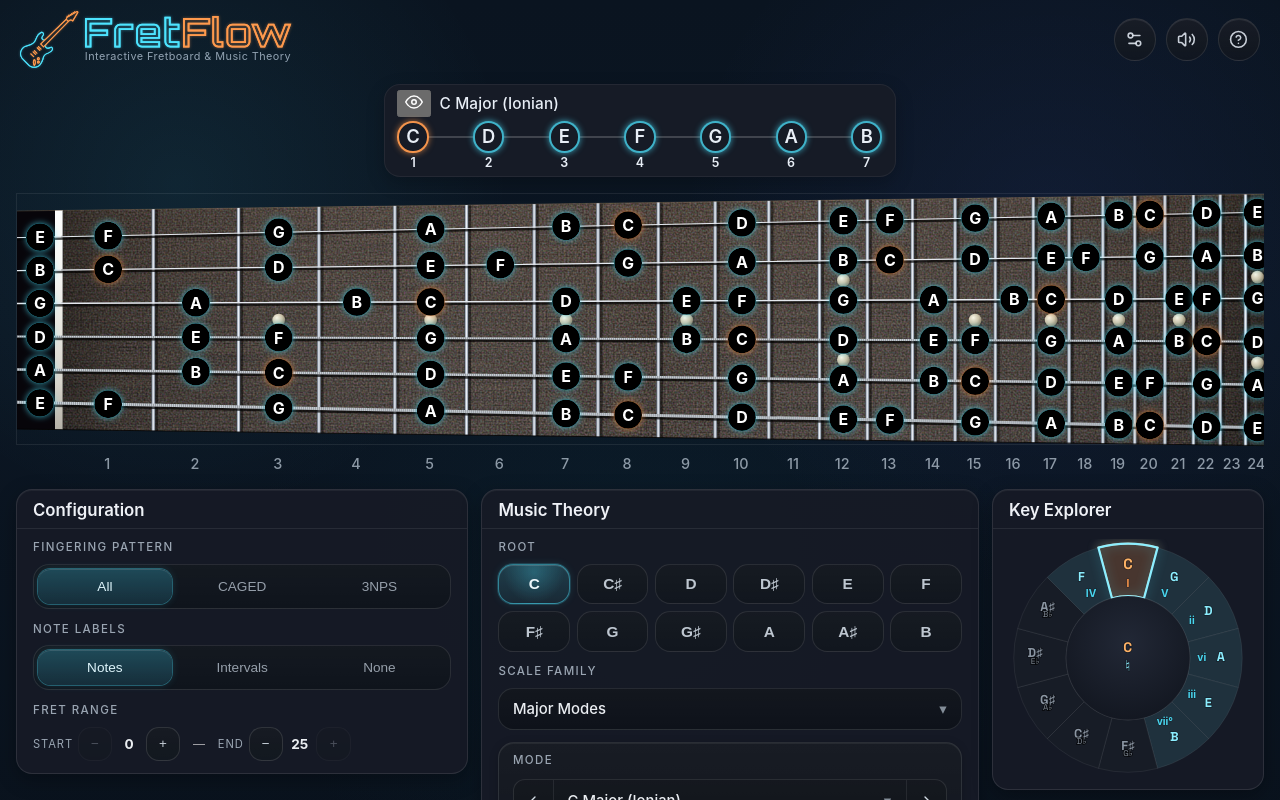
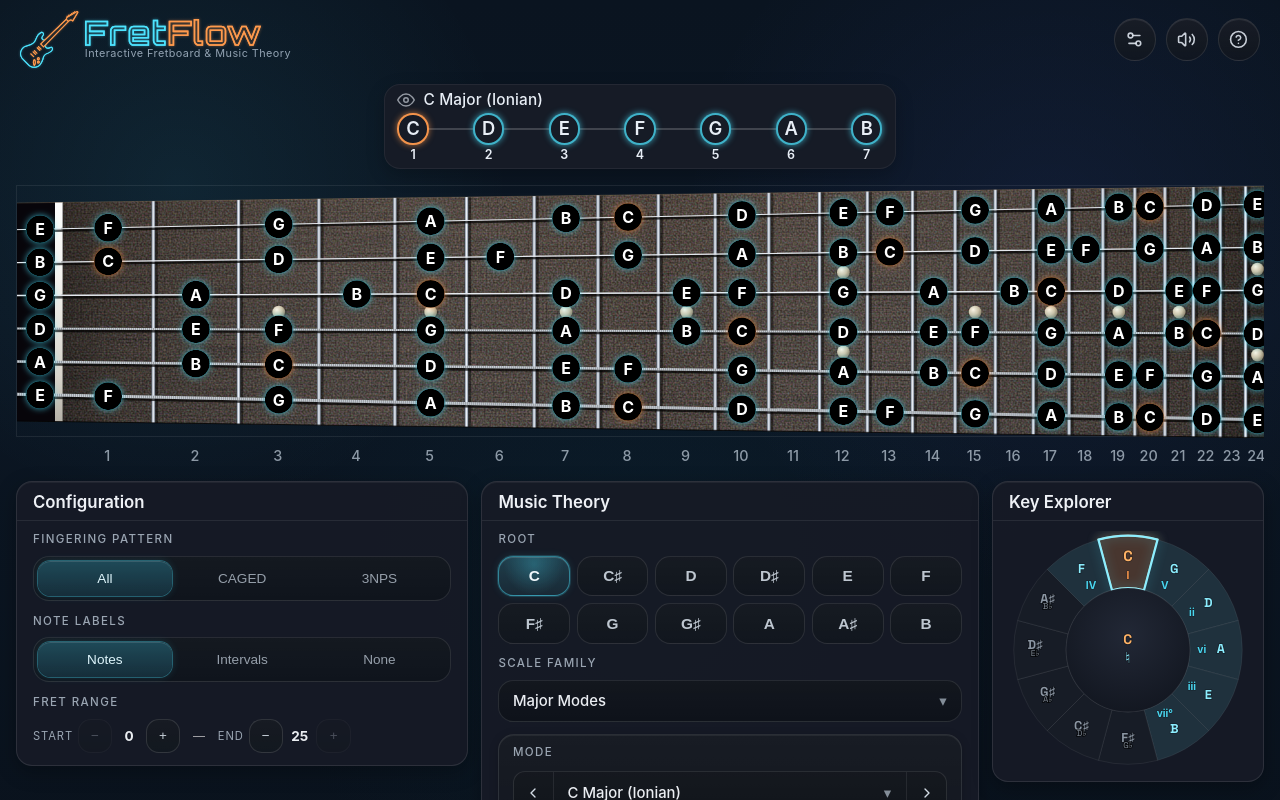
Before and after one commit to iecg/fretboard-app, a React (Vite) app: page / in a window 1280 px wide. Shown: the top 800 px of the page. Built offline with nearby package versions, Linux system fonts and the light colour scheme.

Commit message:
refactor: perform global CSS Modules verification and resolve broken mappings

```diff
--- a/src/components/FretFlowWordmark.tsx
+++ b/src/components/FretFlowWordmark.tsx
@@ -1,4 +1,5 @@
 import clsx from "clsx";
+import styles from "./AppHeader.module.css";
 
 export interface FretFlowWordmarkProps {
   className?: string;
@@ -18,7 +19,7 @@ export function FretFlowWordmark({ className }: FretFlowWordmarkProps) {
   return (
     <svg
       aria-hidden="true"
-      className={clsx("fretflow-wordmark", className)}
+      className={clsx(styles["fretflow-wordmark"], className)}
       viewBox="0 0 256.74335 39.166794"
       xmlns="http://www.w3.org/2000/svg"
       style={{ overflow: "visible" }}
--- a/src/components/ScaleStripPanel.tsx
+++ b/src/components/ScaleStripPanel.tsx
@@ -1,5 +1,6 @@
 import { useScaleState } from "../hooks/useScaleState";
 import { DegreeChipStrip } from "./DegreeChipStrip";
+import styles from "./DegreeChipStrip.module.css";
 
 function EyeOpenIcon() {
   return (
@@ -46,7 +47,7 @@ export function ScaleStripPanel() {
       headerAction={
         <button
           type="button"
-          className="scale-eye-toggle"
+          className={styles["scale-eye-toggle"]}
           aria-label={scaleVisible ? "Hide scale" : "Show scale"}
           aria-pressed={!scaleVisible}
           onClick={toggleScaleVisible}
```
